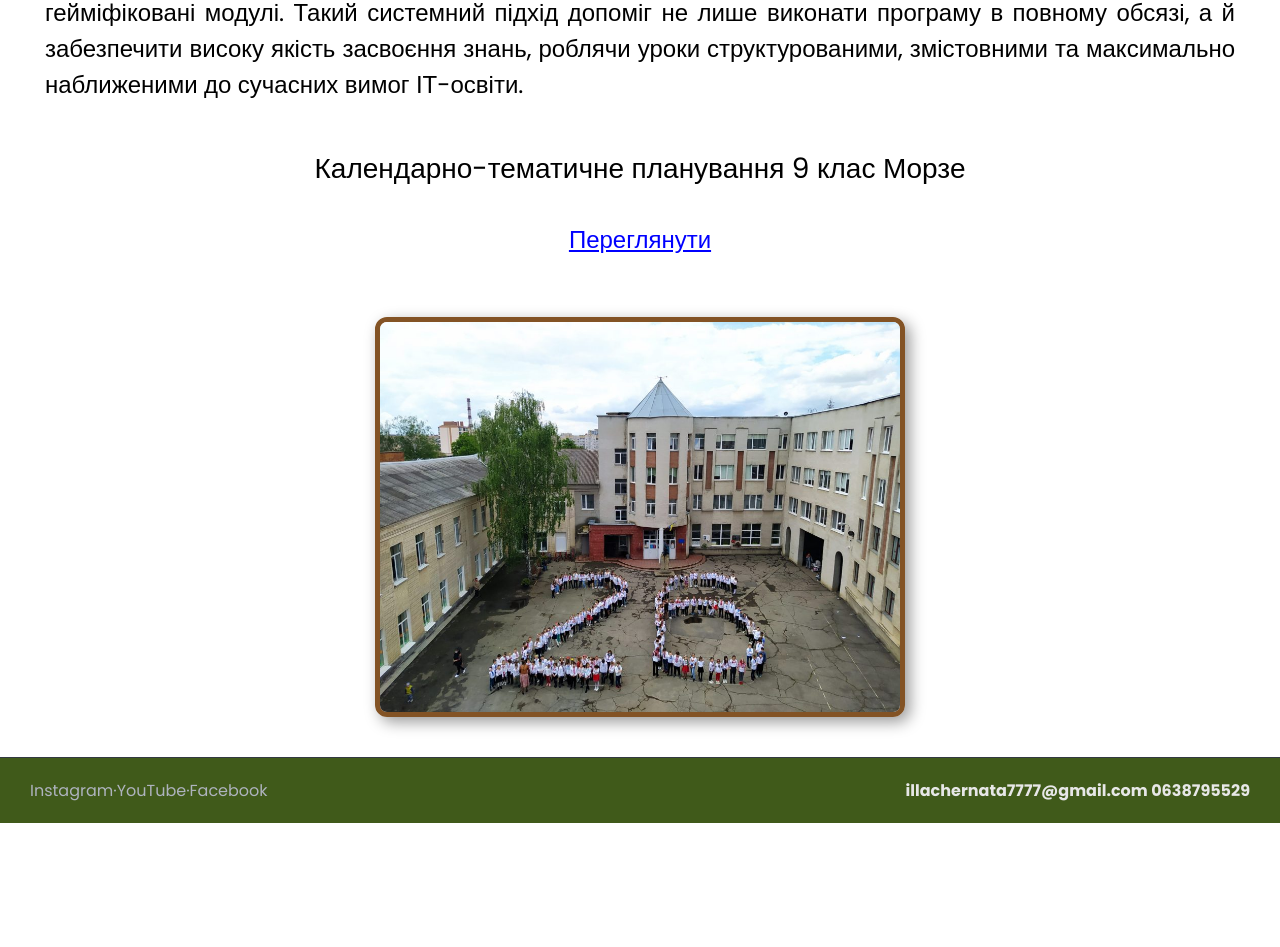
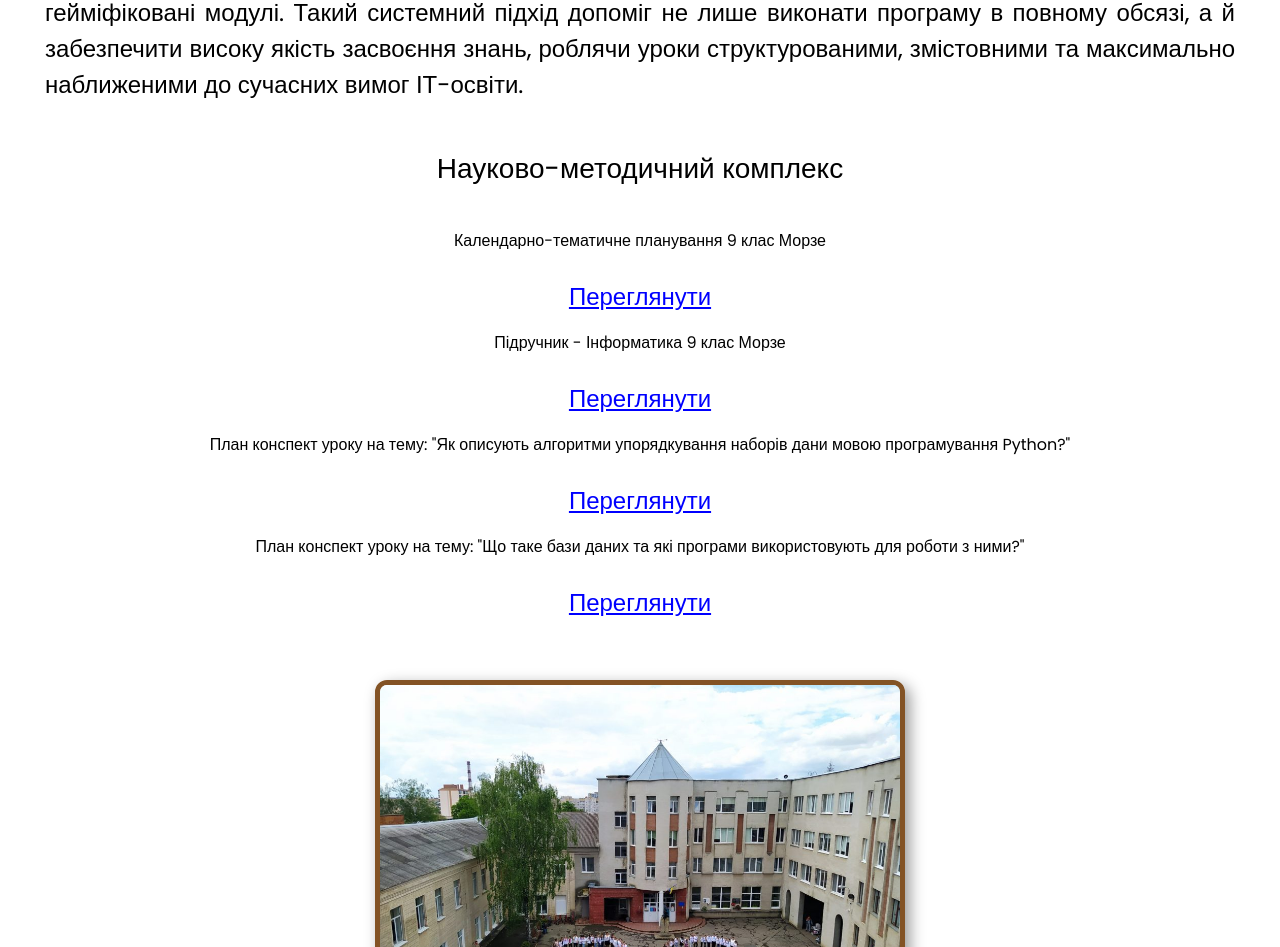
Before and after one commit to illachernata7777-ship-it/website-practic, a plain HTML site: page students/Pschool.html in a window 1280 px wide. Shown: the part 5206-6153 px from the top of the page. Before the commit the page ends 6029 px from the top, so only its background shows below. Drawn offline with Linux system fonts and the light colour scheme.

Commit message:
Update Pschool.html

```diff
--- a/students/Pschool.html
+++ b/students/Pschool.html
@@ -95,8 +95,15 @@
             				</div>
             				<p class="description-size">Окремо варто відзначити методичне підґрунтя моєї діяльності, адже весь навчальний процес я вибудовував, суворо дотримуючись вимог сучасної освітньої реформи та стандартів Нової української школи. Моя робота базувалася на модельній навчальній програмі «Інформатика. 7–9 класи» (авторський колектив під керівництвом Н. В. Морзе), яка орієнтована на формування ключових компетентностей та практичних навичок у цифровому середовищі. Відповідно до цієї програми я працював за календарно-тематичним плануванням, яке дозволило логічно та послідовно структурувати матеріал, поєднуючи теоретичні блоки з інтенсивною практичною підготовкою. В освітньому процесі я опирався на відповідний підручник, що входить до цього навчально-методичного комплекту, використовуючи запропоновані в ньому кейси та завдання як фундамент, на якому я вже згодом розробляв власні інтерактивні вправи та гейміфіковані модулі. Такий системний підхід допоміг не лише виконати програму в повному обсязі, а й забезпечити високу якість засвоєння знань, роблячи уроки структурованими, змістовними та максимально наближеними до сучасних вимог ІТ-освіти.</p>
             				<div class="description-con">
-								<p class="description-center">Календарно-тематичне планування 9 клас Морзе</p>
+								<p class="description-center">Науково-методичний комплекс</p>
+									<p class="description-sub">Календарно-тематичне планування 9 клас Морзе</p>
 									<a href="https://docs.google.com/document/d/14x_i31FjFkaWIzL89bify_BQj7-CG-2q/edit?usp=sharing&ouid=106560539299187360784&rtpof=true&sd=true" 					class="download-link" target="_blank">Переглянути</a>
+									<p class="description-sub">Підручник - Інформатика 9 клас Морзе</p>
+									<a href="https://shkola.in.ua/2553-informatyka-9-klas-morze-2022.html" 					class="download-link" target="_blank">Переглянути</a>
+									<p class="description-sub">План конспект уроку на тему: "Як описують алгоритми упорядкування наборів дани мовою програмування Python?"</p>
+									<a href="https://docs.google.com/document/d/1Jd_rNv2a9ZgGhBOnOW19BDg-0hyETDDk/edit?usp=sharing&ouid=106560539299187360784&rtpof=true&sd=true" 					class="download-link" target="_blank">Переглянути</a>
+									<p class="description-sub">План конспект уроку на тему: "Що таке бази даних та які програми використовують для роботи з ними?"</p>
+									<a href="https://docs.google.com/document/d/1-kyyKWkUB9X7lGkOo-WSPgA4ZD-fwnj5/edit?usp=sharing&ouid=106560539299187360784&rtpof=true&sd=true" 					class="download-link" target="_blank">Переглянути</a>
                 			</div>
             				<div class="description-image-container">
                 				<img src="../img/f1.jpg" alt="Ліцей26" class="description-image">
```
